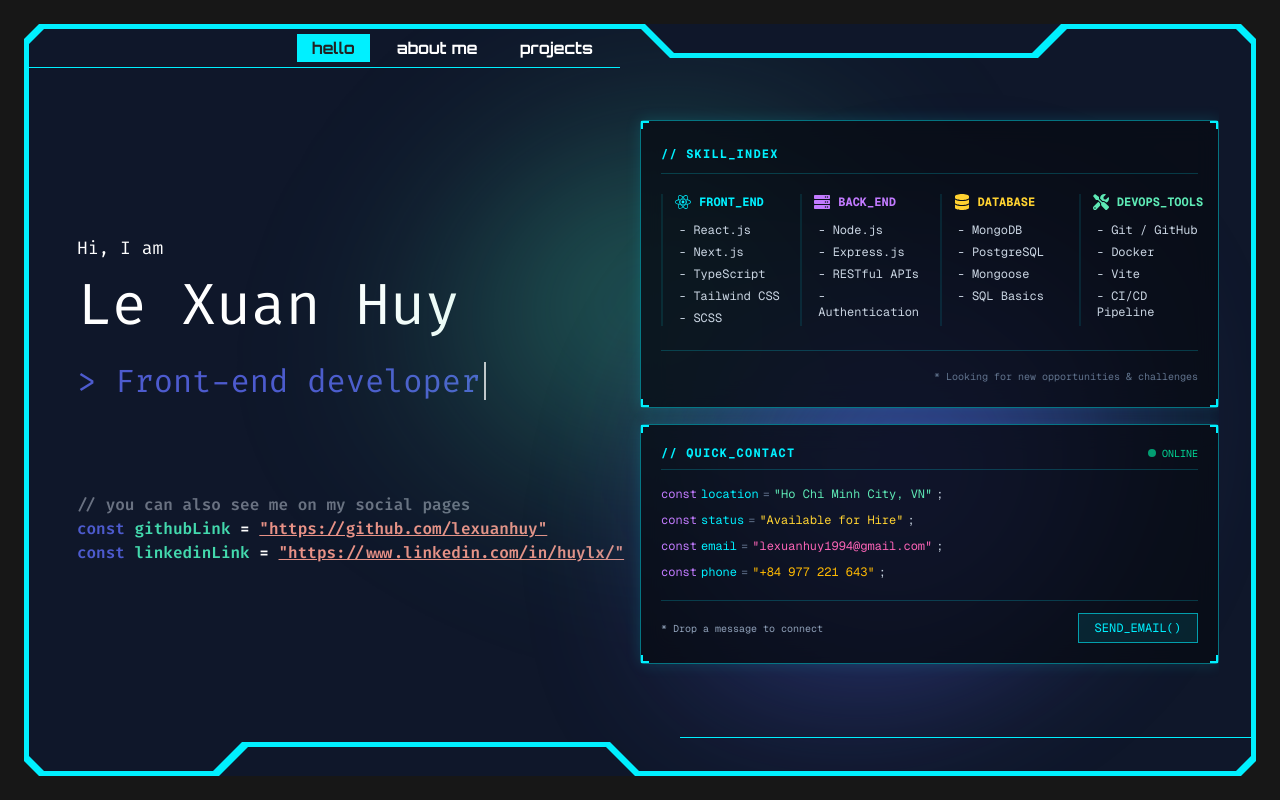
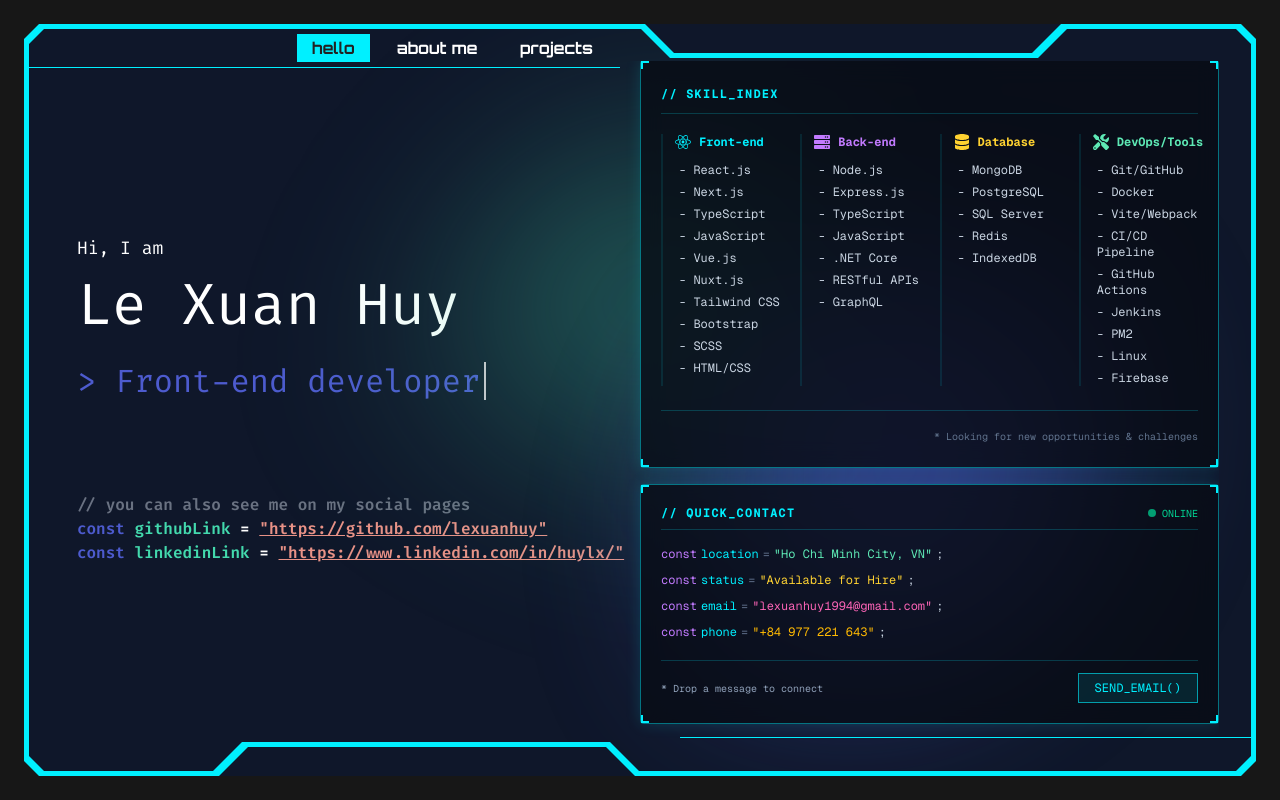
Before and after one commit to lexuanhuy/lexuanhuy.github.io, a Next.js app: page / in a window 1280 px wide. Built offline with nearby package versions, Linux system fonts and the light colour scheme.

Commit message:
Update skill content

```diff
--- /dev/null
+++ b/components/pages/about-me/AboutTimelineGrid.tsx
@@ -0,0 +1,45 @@
+const timelineData = [
+  { year: "2025", role: "Senior Frontend Dev", company: "TechCorp", details: "Leading UI modernization initiative..." },
+  { year: "2023", role: "Senior Frontend Dev", company: "InnovateHub", details: "Developed complex financial dashboard..." },
+  { year: "2020", role: "Fullstack Developer", company: "WebSolutions", details: "Built scalable e-commerce platform..." },
+  { year: "2018", role: "Junior Web Developer", company: "StartUp Inc", details: "Maintained client websites, implemented features..." },
+];
+
+export default function AboutTimelineGrid() {
+  return (
+    <div className="relative p-6 bg-[#080c14]/80 border border-[#00f0ff]/45 rounded-sm backdrop-blur-md">
+       {/* Tiêu đề */}
+      <div className="mb-12 text-center">
+        <span className="font-mono text-xs uppercase tracking-widest text-[#00f0ff] font-bold">{"// PROFESSIONAL_PATH_OVERVIEW"}</span>
+      </div>
+
+      {/* Lưới timeline (Grid layout) */}
+      <div className="relative grid grid-cols-1 md:grid-cols-2 lg:grid-cols-4 gap-6 font-mono text-xs">
+        {/* Đường kẻ ngang mờ làm trục */}
+        <div className="absolute left-0 right-0 top-[2px] h-px bg-[#00f0ff]/10 hidden md:block"></div>
+
+        {timelineData.map((item, index) => (
+          <div key={index} className="relative group flex flex-col">
+            {/* Điểm mốc trên trục (Dot) - chỉ hiện trên màn hình lớn */}
+            <div className="absolute -top-[5px] left-1/2 -translate-x-1/2 w-3 h-3 rounded-full bg-[#00f0ff] ring-4 ring-[#080c14] hidden md:block group-hover:animate-ping"></div>
+
+            {/* Mốc thời gian */}
+            <div className={`text-emerald-300 font-bold text-center mb-4 ${index % 2 === 0 ? 'md:-translate-y-8' : 'md:translate-y-8'}`}>{item.year}</div>
+
+            {/* Card nội dung */}
+            <div className="bg-[#111827]/50 p-5 rounded border border-[#00f0ff]/10 group-hover:border-[#00f0ff]/50 transition-all flex-grow shadow-[0_0_10px_rgba(0,240,255,0.05)] hover:shadow-[0_0_20px_rgba(0,240,255,0.1)]">
+                <div className="mb-1">
+                    <h3 className="text-[#00f0ff] font-semibold text-sm">{item.role}</h3>
+                    <span className="text-slate-400 text-[10px]">{item.company}</span>
+                </div>
+                <p className="text-slate-300 text-xs leading-relaxed">{item.details}</p>
+            </div>
+
+            {/* Mũi tên chỉ hướng */}
+            <div className={`absolute -bottom-3 left-1/2 -translate-x-1/2 text-[#00f0ff]/30 rotate-90 md:hidden`}>▼</div>
+          </div>
+        ))}
+      </div>
+    </div>
+  );
+}
--- /dev/null
+++ b/components/pages/about-me/AboutTimelineVertical.tsx
@@ -0,0 +1,45 @@
+// File: components/AboutTimelineVertical.tsx
+const timelineData = [
+  { year: "2025", role: "Senior Frontend Dev", company: "TechCorp", details: "Leading UI modernization initiative..." },
+  { year: "2023", role: "Senior Frontend Dev", company: "InnovateHub", details: "Developed complex financial dashboard..." },
+  { year: "2020", role: "Fullstack Developer", company: "WebSolutions", details: "Built scalable e-commerce platform..." },
+  { year: "2018", role: "Junior Web Developer", company: "StartUp Inc", details: "Maintained client websites, implemented features..." },
+];
+
+export default function AboutTimelineVertical() {
+  return (
+    <div className="relative p-6 bg-[#080c14]/80 border border-[#00f0ff]/45 rounded-sm backdrop-blur-md max-w-3xl mx-auto">
+      {/* Tiêu đề */}
+      <div className="mb-8 pb-3 border-b border-[#00f0ff]/20">
+        <span className="font-mono text-xs uppercase tracking-widest text-[#00f0ff] font-bold">{"// CAREER_DEPLOYMENT_LOGS"}</span>
+      </div>
+
+      {/* Trục thời gian dọc */}
+      <div className="relative pl-10 space-y-8 font-mono text-xs">
+        {/* Đường kẻ dọc chính */}
+        <div className="absolute left-3 top-3 bottom-3 w-0.5 bg-[#00f0ff]/20"></div>
+
+        {timelineData.map((item, index) => (
+          <div key={index} className="relative group">
+            {/* Dấu chấm trạng thái (Dot) */}
+            <div className="absolute -left-7 top-1 w-6 h-6 rounded-full border-2 border-[#00f0ff] bg-[#080c14] flex items-center justify-center group-hover:scale-110 transition-transform">
+                <div className="w-2 h-2 rounded-full bg-[#00f0ff] animate-pulse"></div>
+            </div>
+
+            {/* Mốc thời gian */}
+            <div className="text-emerald-300 font-bold tracking-wider mb-1">{item.year}</div>
+
+            {/* Nội dung card nhỏ gọn */}
+            <div className="bg-[#111827]/50 p-4 rounded border border-[#00f0ff]/10 group-hover:border-[#00f0ff]/50 transition-colors">
+                <div className="flex justify-between items-start mb-1">
+                    <h3 className="text-[#00f0ff] font-semibold text-sm">{item.role}</h3>
+                    <span className="text-slate-400 text-[10px]">{item.company}</span>
+                </div>
+                <p className="text-slate-300 text-xs leading-relaxed">{item.details}</p>
+            </div>
+          </div>
+        ))}
+      </div>
+    </div>
+  );
+}
--- a/components/pages/home/RightSide/QuickContact.tsx
+++ b/components/pages/home/RightSide/QuickContact.tsx
@@ -1,13 +1,11 @@
-export default function QuickContact({className}: {className?: string}) {
+export default function QuickContact({ className }: { className?: string }) {
   return (
     <div className={`relative p-5 bg-[#080c14]/80 border border-[#00f0ff]/45 rounded-sm backdrop-blur-md shadow-[0_0_15px_rgba(0,240,255,0.15)] ${className}`}>
-      {/* Góc trang trí kiểu HUD sci-fi */}
       <div className="absolute top-0 left-0 w-2 h-2 border-t-2 border-l-2 border-[#00f0ff]"></div>
       <div className="absolute top-0 right-0 w-2 h-2 border-t-2 border-r-2 border-[#00f0ff]"></div>
       <div className="absolute bottom-0 left-0 w-2 h-2 border-b-2 border-l-2 border-[#00f0ff]"></div>
       <div className="absolute bottom-0 right-0 w-2 h-2 border-b-2 border-r-2 border-[#00f0ff]"></div>
 
-      {/* Tiêu đề module */}
       <div className="flex items-center justify-between mb-4 pb-2 border-b border-[#00f0ff]/20">
         <span className="font-mono text-xs uppercase tracking-widest text-[#00f0ff] font-bold">
           {'// QUICK_CONTACT'}
@@ -18,7 +16,6 @@ export default function QuickContact({className}: {className?: string}) {
         </span>
       </div>
 
-      {/* Nội dung dạng biến code */}
       <div className="space-y-2.5 font-mono text-xs text-slate-300">
         <div className="flex flex-col sm:flex-row sm:items-center gap-1">
           <span className="text-purple-400">const</span>
@@ -58,7 +55,6 @@ export default function QuickContact({className}: {className?: string}) {
         </div>
       </div>
 
-      {/* Nút hành động nhanh (Call to Action) */}
       <div className="mt-5 pt-3 border-t border-[#00f0ff]/20 flex items-center justify-between">
         <span className="text-[10px] font-mono text-slate-400">
           * Drop a message to connect
--- a/components/pages/home/RightSide/SkillsTerminal.tsx
+++ b/components/pages/home/RightSide/SkillsTerminal.tsx
@@ -3,27 +3,27 @@ import { SiNextdotjs, SiTailwindcss, SiTypescript, SiNodedotjs, SiExpress, SiMon
 
 const skillGroups = [
   {
-    title: "FRONT_END",
+    title: "Front-end",
     icon: FaReact,
-    skills: ["React.js", "Next.js", "TypeScript", "Tailwind CSS", "SCSS"],
+    skills: ["React.js", "Next.js", "TypeScript", "JavaScript", "Vue.js", "Nuxt.js", "Tailwind CSS", "Bootstrap", "SCSS", "HTML/CSS"],
     color: "text-[#00f0ff]" // Cyan
   },
   {
-    title: "BACK_END",
+    title: "Back-end",
     icon: FaServer,
-    skills: ["Node.js", "Express.js", "RESTful APIs", "Authentication"],
+    skills: ["Node.js", "Express.js", "TypeScript", "JavaScript", ".NET Core", "RESTful APIs", "GraphQL"],
     color: "text-purple-400" // Purple
   },
   {
-    title: "DATABASE",
+    title: "Database",
     icon: FaDatabase,
-    skills: ["MongoDB", "PostgreSQL", "Mongoose", "SQL Basics"],
+    skills: ["MongoDB", "PostgreSQL", "SQL Server", "Redis", "IndexedDB"],
     color: "text-amber-300" // Yellow/Amber
   },
   {
-    title: "DEVOPS_TOOLS",
+    title: "DevOps/Tools",
     icon: FaTools,
-    skills: ["Git / GitHub", "Docker", "Vite", "CI/CD Pipeline"],
+    skills: ["Git/GitHub", "Docker", "Vite/Webpack", "CI/CD Pipeline", "GitHub Actions", "Jenkins", "PM2", "Linux", "Firebase"],
     color: "text-emerald-300" // Green
   },
 ];
@@ -31,20 +31,17 @@ const skillGroups = [
 export default function SkillsTerminal({ className }: { className?: string }) {
   return (
     <div className={`relative p-5 bg-[#080c14]/80 border border-[#00f0ff]/45 rounded-sm backdrop-blur-md shadow-[0_0_15px_rgba(0,240,255,0.15)] ${className}`}>
-      {/* Các góc trang trí HUD */}
       <div className="absolute top-0 left-0 w-2 h-2 border-t-2 border-l-2 border-[#00f0ff]"></div>
       <div className="absolute top-0 right-0 w-2 h-2 border-t-2 border-r-2 border-[#00f0ff]"></div>
       <div className="absolute bottom-0 left-0 w-2 h-2 border-b-2 border-l-2 border-[#00f0ff]"></div>
       <div className="absolute bottom-0 right-0 w-2 h-2 border-b-2 border-r-2 border-[#00f0ff]"></div>
 
-      {/* Tiêu đề module */}
       <div className="mb-5 pb-2 border-b border-[#00f0ff]/20">
         <span className="font-mono text-xs uppercase tracking-widest text-[#00f0ff] font-bold">
           {"// SKILL_INDEX"}
         </span>
       </div>
 
-      {/* Nội dung chia nhóm  */}
       <div className="grid grid-cols-1 md:grid-cols-2 lg:grid-cols-4 gap-5 font-mono text-xs">
         {skillGroups.map((group, index) => {
           const Icon = group.icon;
@@ -66,7 +63,6 @@ export default function SkillsTerminal({ className }: { className?: string }) {
         })}
       </div>
 
-      {/* Dòng chú thích cuối */}
       <div className="mt-6 pt-3 border-t border-[#00f0ff]/20 text-right">
         <span className="text-[10px] font-mono text-slate-500">
           * Looking for new opportunities & challenges
```
